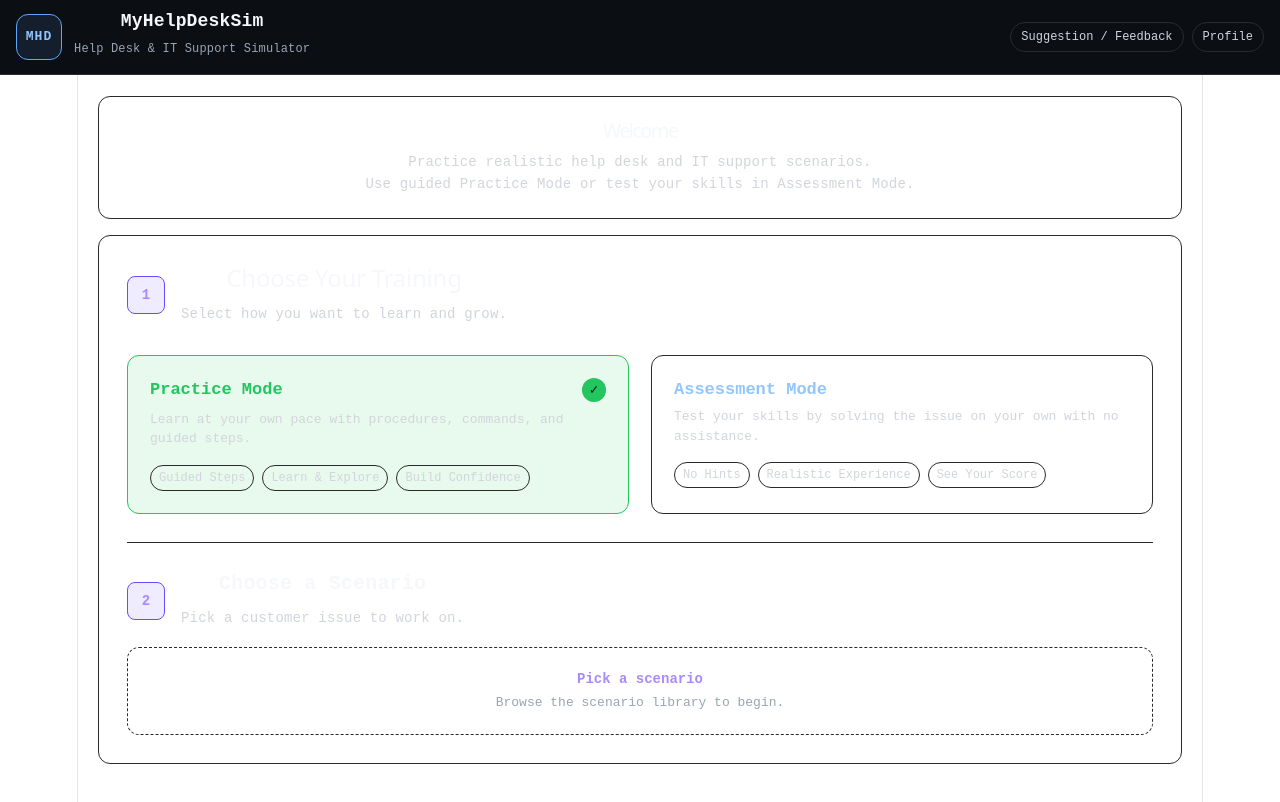
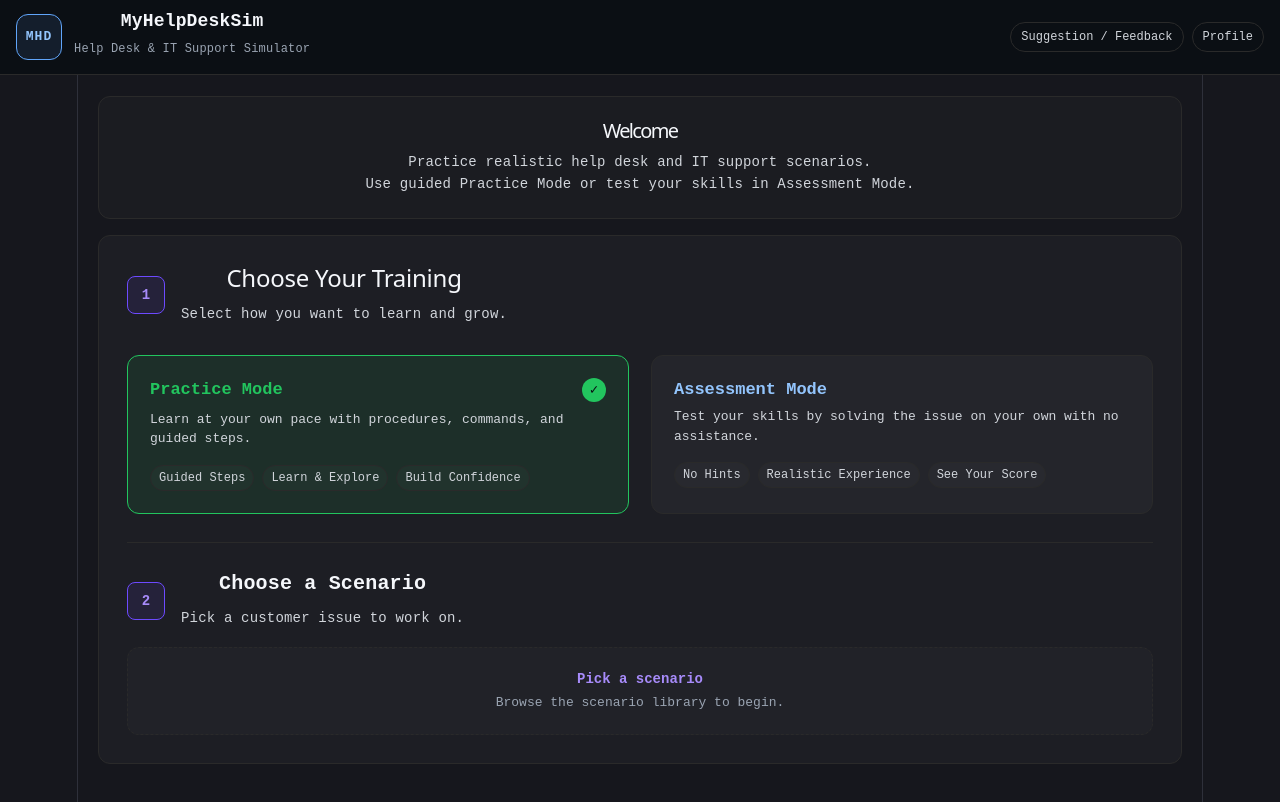
Before and after one commit to arlissherrera27-ai/helpdesk-sim, a React (Vite) app in the folder ui/: page / in a window 1280 px wide. Shown: the top 802 px of the page. Built offline with nearby package versions, Linux system fonts and the light colour scheme.

Commit message:
Lock simulator to consistent dark theme

```diff
--- a/ui/src/index.css
+++ b/ui/src/index.css
@@ -1,15 +1,16 @@
 :root {
-  --text: #6b6375;
-  --text-h: #08060d;
-  --bg: #fff;
-  --border: #e5e4e7;
-  --code-bg: #f4f3ec;
-  --accent: #aa3bff;
-  --accent-bg: rgba(170, 59, 255, 0.1);
-  --accent-border: rgba(170, 59, 255, 0.5);
-  --social-bg: rgba(244, 243, 236, 0.5);
+  --text: #9ca3af;
+  --text-h: #f3f4f6;
+  --bg: #16171d;
+  --border: #2e303a;
+  --code-bg: #1f2028;
+  --accent: #c084fc;
+  --accent-bg: rgba(192, 132, 252, 0.15);
+  --accent-border: rgba(192, 132, 252, 0.5);
+  --social-bg: rgba(47, 48, 58, 0.5);
   --shadow:
-    rgba(0, 0, 0, 0.1) 0 10px 15px -3px, rgba(0, 0, 0, 0.05) 0 4px 6px -2px;
+    rgba(0, 0, 0, 0.4) 0 10px 15px -3px,
+    rgba(0, 0, 0, 0.25) 0 4px 6px -2px;
 
   --sans: system-ui, 'Segoe UI', Roboto, sans-serif;
   --heading: system-ui, 'Segoe UI', Roboto, sans-serif;
@@ -44,6 +45,8 @@
 
 body {
   margin: 0;
+  background: var(--bg);
+  color: var(--text);
 }
 
 h1,
```
